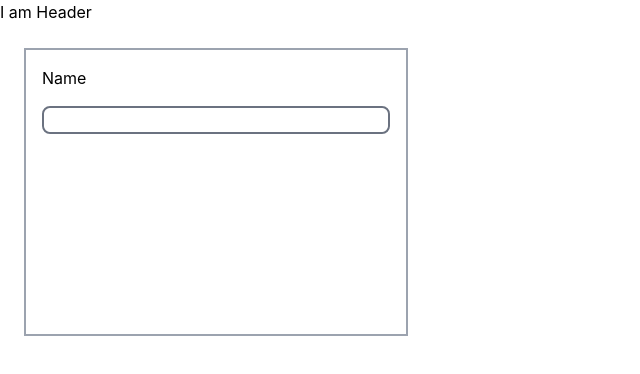
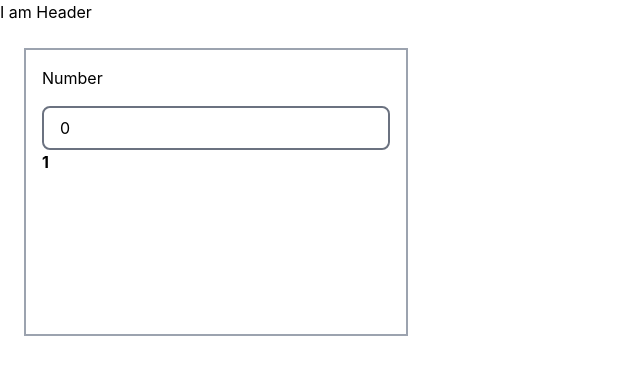
Before and after one commit to ragini743/react-hooks, a React (Create React App) app: page /demo in a window 1280 px wide. Shown: the top 374 px of the page, without its empty margins (0-640 px from the left). Built offline with nearby package versions, Linux system fonts and the light colour scheme.

Commit message:
create nth prime number and add state

```diff
--- a/src/component/Demo.js
+++ b/src/component/Demo.js
@@ -1,17 +1,23 @@
 import React, { useState } from 'react'
+import { findNthPrime } from './helper';
 
 const Demo = () => {
-  const [text,setText] = useState("");
+  const [text,setText] = useState(0);
+  const prime = findNthPrime(text) ;
+  console.log("prime")
 
   return (
     <div className='mt-6 ml-6 border-2 border-gray-400 h-72 w-[30%] p-4 '>
       <label>
-        Name
+        Number
       </label>
       <div className='border-2 border-gray-500 mt-4 rounded-lg'>
-        <input type='text' value={text} onChange={(e) =>setText(e.target.value)} className='rounded-lg outline-none w-full pl-4'>
+        <input type='number' value={text} onChange={(e) =>setText(e.target.value)} className='rounded-lg outline-none w-full pl-4 p-2'>
 
         </input>
+      </div>
+      <div>
+        <h1 className='font-bold '> {prime}</h1>
       </div>
 
       </div>
--- /dev/null
+++ b/src/component/helper.js
@@ -0,0 +1,25 @@
+//Function to check the number is prime
+ function isPrime(num) {
+    if (num <= 1) {
+      return false;
+    }
+    for (let i = 2; i <= Math.sqrt(num); i++) {
+      if (num % i === 0) {
+       return false;
+      }
+    }
+    return true;
+   }
+
+   //Function to find the nth prime number
+   export function findNthPrime(n) {
+    let count = 0;
+    let num = 2;
+    while (count < n) {
+      if (isPrime(num)) {
+       count++;
+      }
+      num++;
+    }
+    return num - 1;
+   }
```
